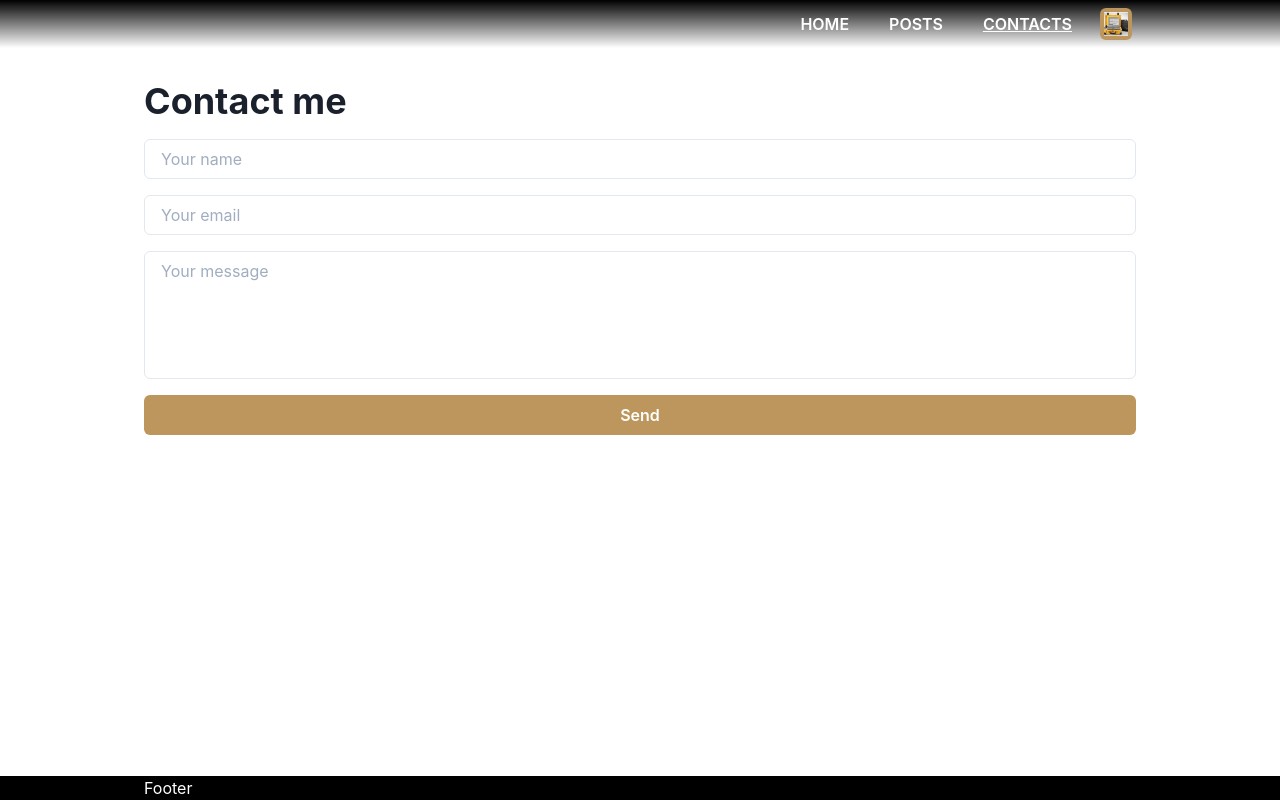
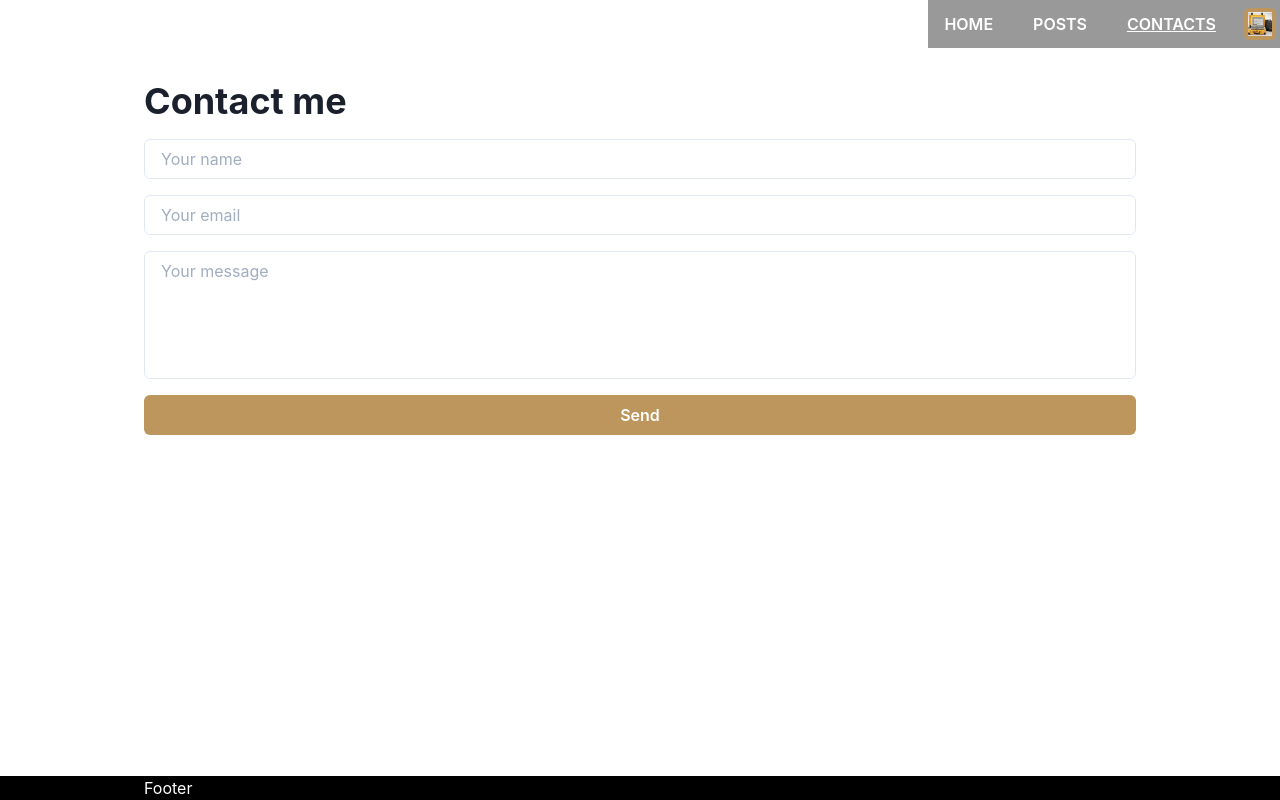
Before and after one commit to antklim89/personal_blog, a Gatsby site: page /contacts in a window 1280 px wide. Built offline with nearby package versions, Linux system fonts and the light colour scheme; Gatsby itself is replaced by a stand-in of ours.

Commit message:
updated Header

```diff
--- a/src/layouts/Header/Header.tsx
+++ b/src/layouts/Header/Header.tsx
@@ -1,4 +1,4 @@
-import { Stack, Box, Container } from '@chakra-ui/react';
+import { Stack, Box } from '@chakra-ui/react';
 import { useTheme } from '@emotion/react';
 import { FC } from 'react';
 
@@ -11,13 +11,13 @@ const Header: FC = () => {
         <>
             <Box
                 as="header"
-                background="linear-gradient(black, transparent)"
+                backdropFilter="blur(2px)"
+                background="rgba(0, 0, 0, 0.4)"
                 flexShrink={0}
                 position="fixed"
-                width="100%"
+                right={0}
                 zIndex={100}
             >
-                <Container maxW='container.lg'>
                 <Stack
                     alignItems="center"
                     direction="row"
@@ -25,7 +25,6 @@ const Header: FC = () => {
                 >
                     <HeaderDrawer />
                 </Stack>
-                </Container>
             </Box>
             <Box mb={headerHeight} />
         </>
```
Lines whose indentation alone changed are shown as unchanged.
